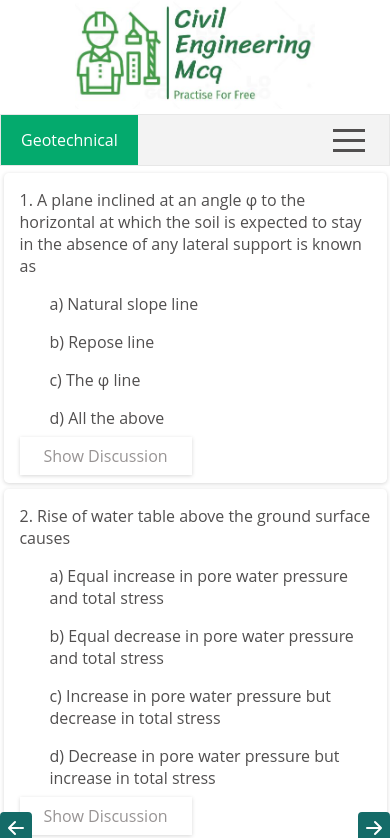
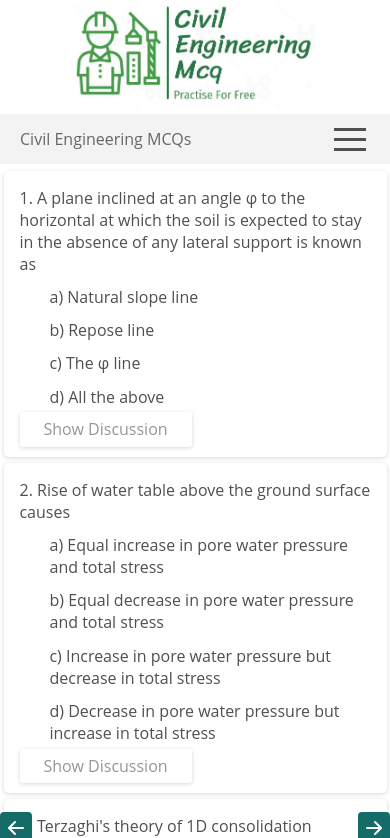
Before and after one commit to learnstructure/mcqCivil, a React (Create React App) app: page /geotechnical in a window 390 px wide. Shown: the top 838 px of the page. Built offline with nearby package versions, Linux system fonts and the light colour scheme; no server answers.

Commit message:
navbar changed

```diff
--- a/public/index.html
+++ b/public/index.html
@@ -7,9 +7,10 @@
   <link rel="icon" href="%PUBLIC_URL%/favIcon.JPG" />
   <meta name="viewport" content="width=device-width, initial-scale=1" />
   <meta name="theme-color" content="#000000" />
-  <!-- <meta name="description" content="Practise civil engineering mcq" /> -->
+  <meta name="description" content="Practise civil engineering mcq" />
   <meta name="robots" content="index, follow" />
   <title>Civil engineering mcq</title>
+  <meta name="google-site-verification" content="fVAMf7k3ESYzZ4Fj1ibcDkZ1-pQAHl3xxoEmdXZsaIc" />
 </head>
 
 <body>
--- a/src/App.css
+++ b/src/App.css
@@ -6,3 +6,8 @@ body {
   font-family: 'Open Sans', system-ui, -apple-system, BlinkMacSystemFont, 'Segoe UI', Roboto, Oxygen, Ubuntu, Cantarell, 'Helvetica Neue', sans-serif;
   color: #514f4f;
 }
+
+p {
+  margin-top: 0.7rem;
+  margin-bottom: 0.7rem;
+}
--- a/src/components/Contact.js
+++ b/src/components/Contact.js
@@ -1,8 +1,13 @@
 import React from 'react'
 import '../css/contact.css';
+import { Helmet } from 'react-helmet';
 function Contact() {
     return (
         <>
+            <Helmet>
+                <title>Contact Civil Mcq</title>
+                <meta name="description" content="contact us page" />
+            </Helmet>
             <form className='contactform' action="https://formsubmit.co/abinashmandal33486@gmail.com" method="POST">
                 <textarea rows={3} cols={40} placeholder="Your message here..." type="text" name="name" required />
                 <br />
--- a/src/components/Home.js
+++ b/src/components/Home.js
@@ -29,6 +29,7 @@ function Home() {
                     <NavLink to='/constructionManagement' >Constrution management</NavLink>
                     <NavLink to='/economics' >Engineering Economics</NavLink>
                     <NavLink to='/drawing' >Engineering Drawing</NavLink>
+                    <NavLink to='/professional' >Professional Practice</NavLink>
                 </div>
                 <p>Give us feedback or <NavLink to='/contact' >contact us.</NavLink></p>
             </section>
--- a/src/components/Test.js
+++ b/src/components/Test.js
@@ -1,6 +1,6 @@
 import React, { useState, useMemo } from 'react'
 import '../css/testpage.css'
-
+import { Helmet } from 'react-helmet';
 let count;
 function Test(props) {
     useMemo(() => {
@@ -20,6 +20,10 @@ function Test(props) {
 
     return (
         <div className="mcq" >
+            <Helmet>
+                <title>Online Test</title>
+                <meta name="description" content="civil engineering loksewa NEC license MCQ test" />
+            </Helmet>
             <div>{props.serialno}. {props.question}</div>
             <div className="option" >
 
--- a/src/components/Title.js
+++ b/src/components/Title.js
@@ -3,6 +3,7 @@ import logo from './logo.JPG'
 import Hamburger from 'hamburger-react';
 import { NavLink } from 'react-router-dom';
 import { useState } from 'react';
+import { IoIosArrowDropdownCircle } from 'react-icons/io'
 export default function Title() {
     const [showMenu, setShowMenu] = useState(false)
     function handleClick() {
@@ -22,7 +23,13 @@ export default function Title() {
                 <nav className={
                     showMenu ? 'topNav responsive' : 'topNav'
                 }>
-                    <NavLink to='/som' onClick={handleClick}>SOM</NavLink>
+                    <div className='dropdown'>
+                        <div className='link-copy'>
+                            <div> Civil Engineering MCQs <IoIosArrowDropdownCircle className='drop-icon' /></div>
+
+                        </div>
+                        <div className="dropdown-content"  >
+                            <NavLink to='/som' onClick={handleClick}>Strength of Materials</NavLink>
                             <NavLink to='/structure' onClick={handleClick}>Structure</NavLink>
                             <NavLink to='/rcc' onClick={handleClick}>RCC</NavLink>
                             <NavLink to='/geotechnical' onClick={handleClick}>Geotechnical</NavLink>
@@ -30,11 +37,14 @@ export default function Title() {
                             <NavLink to='/buildingMaterials' onClick={handleClick}>Building Materials</NavLink>
                             <NavLink to='/estimation' onClick={handleClick}>Estimation</NavLink>
                             <NavLink to='/constructionManagement' onClick={handleClick}>Const. management</NavLink>
-                    <NavLink to='/economics' onClick={handleClick}>Economics</NavLink>
-                    <NavLink to='/drawing' onClick={handleClick}>Drawing</NavLink>
+                            <NavLink to='/economics' onClick={handleClick}>Engineering Economics</NavLink>
+                            <NavLink to='/drawing' onClick={handleClick}>Engineering Drawing</NavLink>
                             <NavLink to='/professional' onClick={handleClick}>Professional Practice</NavLink>
+                        </div>
+                    </div>
+                    <NavLink to='/gk' onClick={handleClick} style={{ color: 'blue' }}>Gk (Coming soon)</NavLink>
                     <NavLink to='/test' onClick={handleClick}>Online Test</NavLink>
-                    <NavLink to='/contact' onClick={handleClick}>Contact Us</NavLink>
+                    <NavLink to='/contact' onClick={handleClick} className="contact-us">Contact Us</NavLink>
 
                 </nav>
 
--- a/src/css/timer.css
+++ b/src/css/timer.css
@@ -6,6 +6,7 @@
     position: -webkit-sticky;
     position: sticky;
     top: 0;
+    z-index: 2000;
     border: none;
     border-radius: 0.3rem;
 
--- a/src/css/title.css
+++ b/src/css/title.css
@@ -6,30 +6,37 @@
     position: -webkit-sticky;
     position: sticky;
     top: 0;
+    z-index: 999;
     display: flex;
-    border: 1px solid #e7e7e7;
+
     background-color: #f3f3f3;
     align-items: center;
-    justify-content: space-between;
+    justify-content: space-around;
     padding-right: 1rem;
 
+}
 
-}
 
 .topNav {
     list-style-type: none;
     padding: 0;
     overflow: hidden;
+    display: flex;
 }
 
-.topNav a {
-    display: block;
+.topNav a,
+.link-copy {
+    display: flex;
+    flex-direction: column;
+
     color: #666;
     text-align: center;
     padding: 14px 20px;
     text-decoration: none;
-    float: left;
+}
 
+.link-copy.active {
+    color: red;
 }
 
 .topNav a:hover:not(.active) {
@@ -46,24 +53,72 @@
     display: none;
 }
 
+.dropdown-content {
+    display: none;
+    position: absolute;
+
+    background-color: #f9f9f9;
+    min-width: 13rem;
+    box-shadow: 0px 8px 16px 0px rgba(0, 0, 0, 0.2);
+}
+
+.dropdown-content a {
+
+    padding: 12px 16px;
+    text-decoration: none;
+    display: block;
+    text-align: right;
+
+}
+
+
+.dropdown:hover .dropdown-content {
+    display: block;
+}
+
+
+.drop-icon {
+    color: #04AA6D;
+    transform: translateY(2px);
+}
+
 /* When the screen is less than 600 pixels wide, hide all links, except for the first one ("Home").
 Show the link that contains should open and close the topnav (.icon) */
 @media screen and (max-width: 600px) {
+    .mainNav {
+        justify-content: space-between;
+    }
+
     .topNav a:not(.active) {
         display: none;
+    }
+
+
+    .dropdown-content a:not(.active) {
+        display: none;
+    }
+
+    .dropdown-content a.active {
+        display: block;
     }
 
     .icon {
         float: right;
         display: block;
     }
+
+    .drop-icon {
+        display: none;
+    }
+
 }
 
 /* The "responsive" class is added to the topnav with JavaScript when the user clicks on the icon.
 This class makes the topnav look good on small screens (display the links vertically instead of horizontally) */
 @media screen and (max-width: 600px) {
     .topNav.responsive {
-        position: relative;
+        display: flex;
+        flex-direction: column;
     }
 
     .topNav.responsive a {
@@ -71,6 +126,18 @@ This class makes the topnav look good on small screens (display the links vertic
         display: block;
 
         text-align: right;
-        padding-left: 5rem;
+        padding-left: 3rem;
+    }
+
+    .topNav.responsive .dropdown-content a {
+
+        display: flex;
+
+        text-align: right;
+
+    }
+
+    .topNav.responsive .drop-icon {
+        display: inline-block;
     }
 }
--- a/src/firebase/NewComment.js
+++ b/src/firebase/NewComment.js
@@ -71,7 +71,7 @@ function NewComment(props) {
             <Helmet>
                 <meta name="description" content={ques} />
             </Helmet>
-            <button onClick={() => navigate(-1)} className="showDiscussion" style={{ marginBottom: "0.3rem", color: 'brown' }}>&lt;&lt; Go back</button>
+            <button onClick={() => navigate(-1)} className="showDiscussion" style={{ marginBottom: "0.3rem", }}>&lt;&lt; Go back</button>
 
             <McqOne ques={ques} quesno={quesno} ansA={ansA} ansB={ansB} ansC={ansC} ansD={ansD} correct={correct} />
             <div className='oldCommentSection'>
--- a/src/firebase/css/discussion.css
+++ b/src/firebase/css/discussion.css
@@ -2,14 +2,15 @@
     background-color: inherit;
     box-shadow: rgba(0, 0, 0, 0.16) 0px 1px 4px;
     color: rgb(152, 148, 148);
-    padding: 0.5rem 1.5rem;
-    border-radius: 0rem;
+    padding: 0.4rem 1.5rem;
+
+    border-radius: 0.2rem;
     font-size: 1rem;
     text-decoration: none;
 }
 
 .showDiscussion:hover {
-    background-color: rgb(243, 239, 239);
+    background-color: #f3f3f3;
 }
 
 .oldCommentSection {
```
Lines whose indentation alone changed are shown as unchanged.
